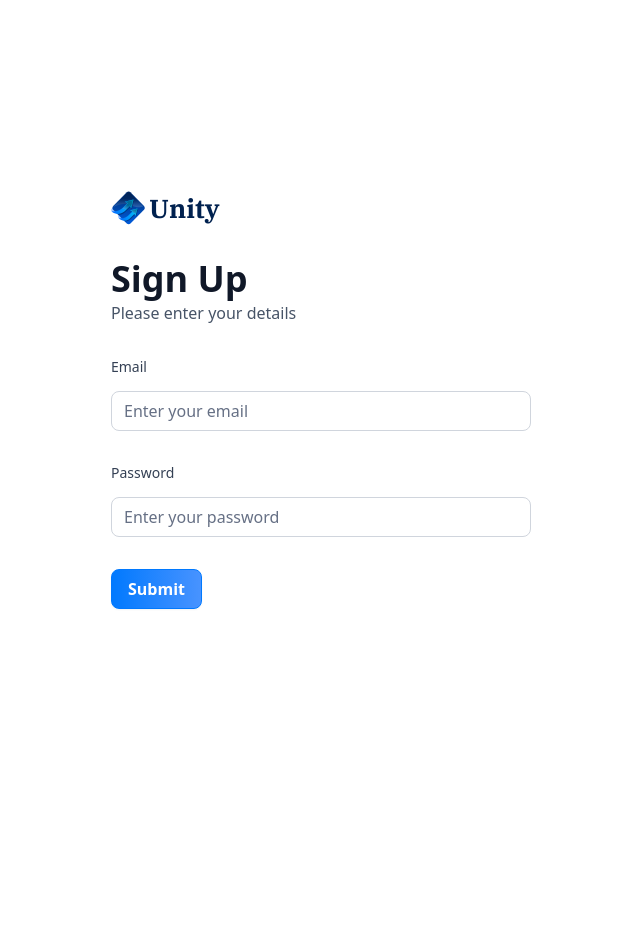
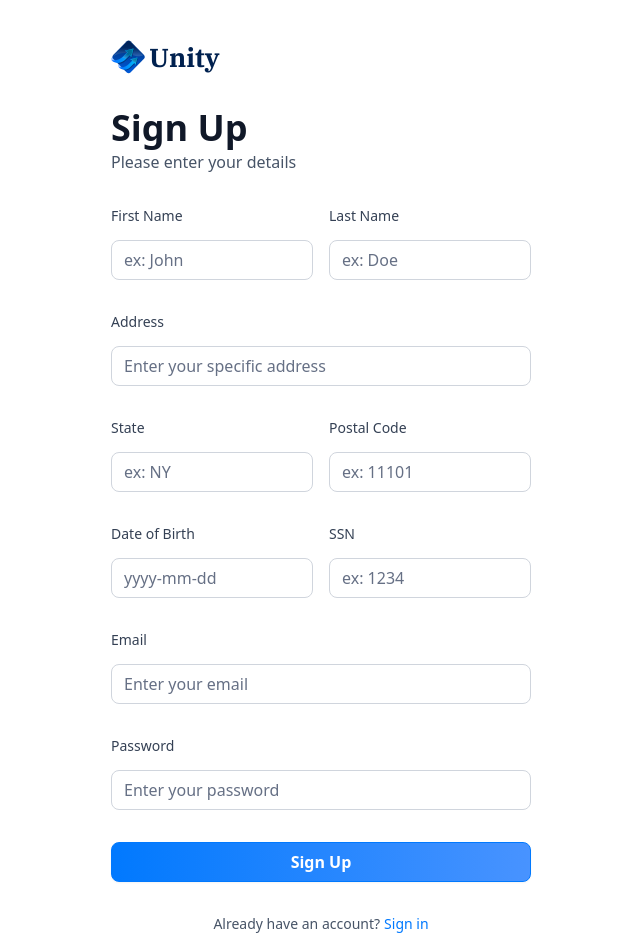
Before and after one commit to WLL1am/banking-app, a Next.js app: page /sign-up in a window 1280 px wide. Shown: the top 952 px of the page, without its empty margins (319-959 px from the left). Before the commit the page ends 800 px from the top, so only its background shows below. Built offline with nearby package versions, Linux system fonts and the light colour scheme.

Commit message:
implement rest of sign up input fields

```diff
--- a/lib/utils.ts
+++ b/lib/utils.ts
@@ -195,7 +195,16 @@
   return date > twoDaysAgo ? "Processing" : "Success";
 };
 
-export const authFormSchema = z.object({
+export const authFormSchema = (type: string) => z.object({
+  // sign up
+  fistName: type === 'sign-in' ? z.string().optional() : z.string().min(1),
+  lastName: type === 'sign-in' ? z.string().optional() : z.string().min(1),
+  address1: type === 'sign-in' ? z.string().optional() : z.string().max(50),
+  state: type === 'sign-in' ? z.string().optional() : z.string().min(2).max(2),
+  postalCode: type === 'sign-in' ? z.string().optional() : z.string().min(3).max(6),
+  dateOfBirth: type === 'sign-in' ? z.string().optional() : z.string().min(8).max(10),
+  ssn: type === 'sign-in' ? z.string().optional() : z.string().min(4).max(4),
+  // both
   email: z.string().email(),
   password: z.string().min(8),
 });
--- a/src/components/AuthForm.tsx
+++ b/src/components/AuthForm.tsx
@@ -20,13 +20,17 @@
 import { Input } from "@/components/ui/input";
 import CustomInput from "./CustomInput";
 import { authFormSchema } from "../../lib/utils";
+import { Loader2 } from "lucide-react";
 
 const AuthForm = ({ type }: { type: string }) => {
     const [user, setUser] = useState(null);
+    const [isLoading, setIsLoading] = useState(false);
+
+    const formSchema = authFormSchema(type)
 
     // Define form
-  const form = useForm<z.infer<typeof authFormSchema>>({
-    resolver: zodResolver(authFormSchema),
+    const form = useForm<z.infer<typeof formSchema>>({
+        resolver: zodResolver(formSchema),
         defaultValues: {
             email: "",
             password: "",
@@ -34,10 +38,12 @@
     });
 
     // Define submit handler
-  function onSubmit(values: z.infer<typeof authFormSchema>) {
+    function onSubmit(values: z.infer<typeof formSchema>) {
         // Do something with form values
         // will be type-safe and validated
+        setIsLoading(true);
         console.log(values);
+        setIsLoading(false);
     }
 
     return (
@@ -72,15 +78,109 @@
                 <>
                     <Form {...form}>
                         <form onSubmit={form.handleSubmit(onSubmit)} className="space-y-8">
-              <CustomInput control={form.control} name='email'
-              label='Email' placeholder='Enter your email' />
+                            {type === 'sign-up' && (
+                                <>
+                                    <div className="flex gap-4">
+                                        <CustomInput
+                                            control={form.control}
+                                            name="fistName"
+                                            label="First Name"
+                                            placeholder="ex: John"
+                                        />
 
-              <CustomInput control={form.control} name='password'
-              label='Password' placeholder='Enter your password' />
+                                        <CustomInput
+                                            control={form.control}
+                                            name="lastName"
+                                            label="Last Name"
+                                            placeholder="ex: Doe"
+                                        />
+                                    </div>
 
-              <Button type="submit" className="form-btn">Submit</Button>
+                                    <CustomInput
+                                        control={form.control}
+                                        name="address1"
+                                        label="Address"
+                                        placeholder="Enter your specific address"
+                                    />
+
+                                    <div className="flex gap-4">
+                                        <CustomInput
+                                            control={form.control}
+                                            name="state"
+                                            label="State"
+                                            placeholder="ex: NY"
+                                        />
+
+                                        <CustomInput
+                                            control={form.control}
+                                            name="postalCode"
+                                            label="Postal Code"
+                                            placeholder="ex: 11101"
+                                        />
+                                    </div>
+
+                                    <div className="flex gap-4">
+                                        <CustomInput
+                                            control={form.control}
+                                            name="dateOfBirth"
+                                            label="Date of Birth"
+                                            placeholder="yyyy-mm-dd"
+                                        />
+
+                                        <CustomInput
+                                            control={form.control}
+                                            name="ssn"
+                                            label="SSN"
+                                            placeholder="ex: 1234"
+                                        />
+                                    </div>
+                                </>
+                            )}
+
+                            <CustomInput
+                                control={form.control}
+                                name="email"
+                                label="Email"
+                                placeholder="Enter your email"
+                            />
+
+                            <CustomInput
+                                control={form.control}
+                                name="password"
+                                label="Password"
+                                placeholder="Enter your password"
+                            />
+
+                            <div className="flex flex-col gap-4">
+                                <Button type="submit" className="form-btn" disabled={isLoading}>
+                                    {isLoading ? (
+                                        <>
+                                            <Loader2 size={20} className="animate-spin" /> &nbsp;
+                                            Loading...
+                                        </>
+                                    ) : type === "sign-in" ? (
+                                        "Sign In"
+                                    ) : (
+                                        "Sign Up"
+                                    )}
+                                </Button>
+                            </div>
                         </form>
                     </Form>
+
+                    <footer className="flex justify-center gap-1">
+                        <p className="text-14 font-normal text-gray-600">
+                            {type === "sign-in"
+                                ? "Don't have an account?"
+                                : "Already have an account?"}
+                        </p>
+                        <Link
+                            href={type === "sign-in" ? "/sign-up" : "/sign-in"}
+                            className="form-link"
+                        >
+                            {type === "sign-in" ? "Sign up" : "Sign in"}
+                        </Link>
+                    </footer>
                 </>
             )}
         </section>
--- a/src/components/CustomInput.tsx
+++ b/src/components/CustomInput.tsx
@@ -12,9 +12,11 @@
 import z from "zod";
 import { authFormSchema } from "../../lib/utils";
 
+const formSchema = authFormSchema('sign-up');
+
 interface CustomInput {
-    control: Control<z.infer<typeof authFormSchema>>,
-    name: FieldPath<z.infer<typeof authFormSchema>>,
+    control: Control<z.infer<typeof formSchema>>,
+    name: FieldPath<z.infer<typeof formSchema>>,
     label: string,
     placeholder: string,
 }
```
Lines whose indentation alone changed are shown as unchanged.
